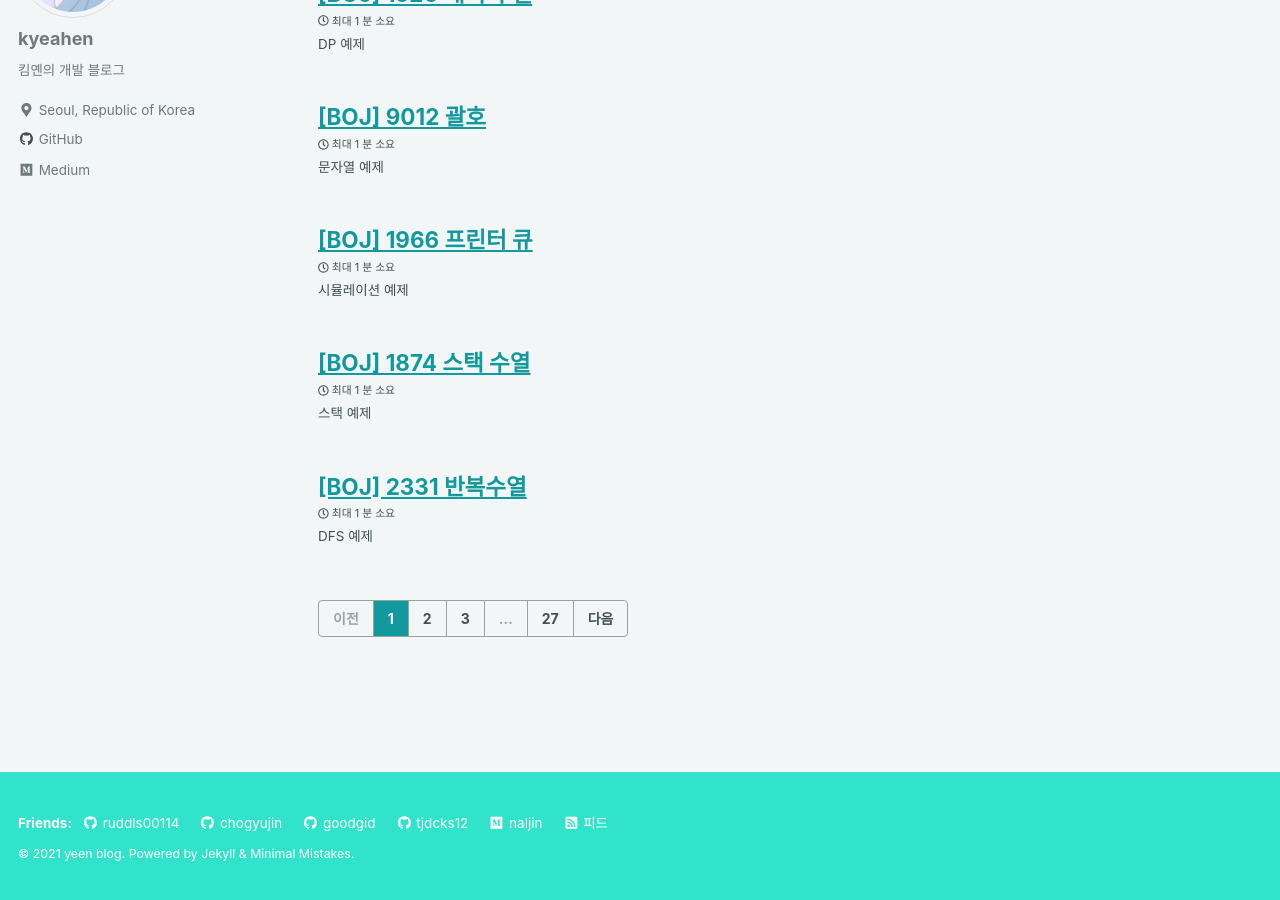
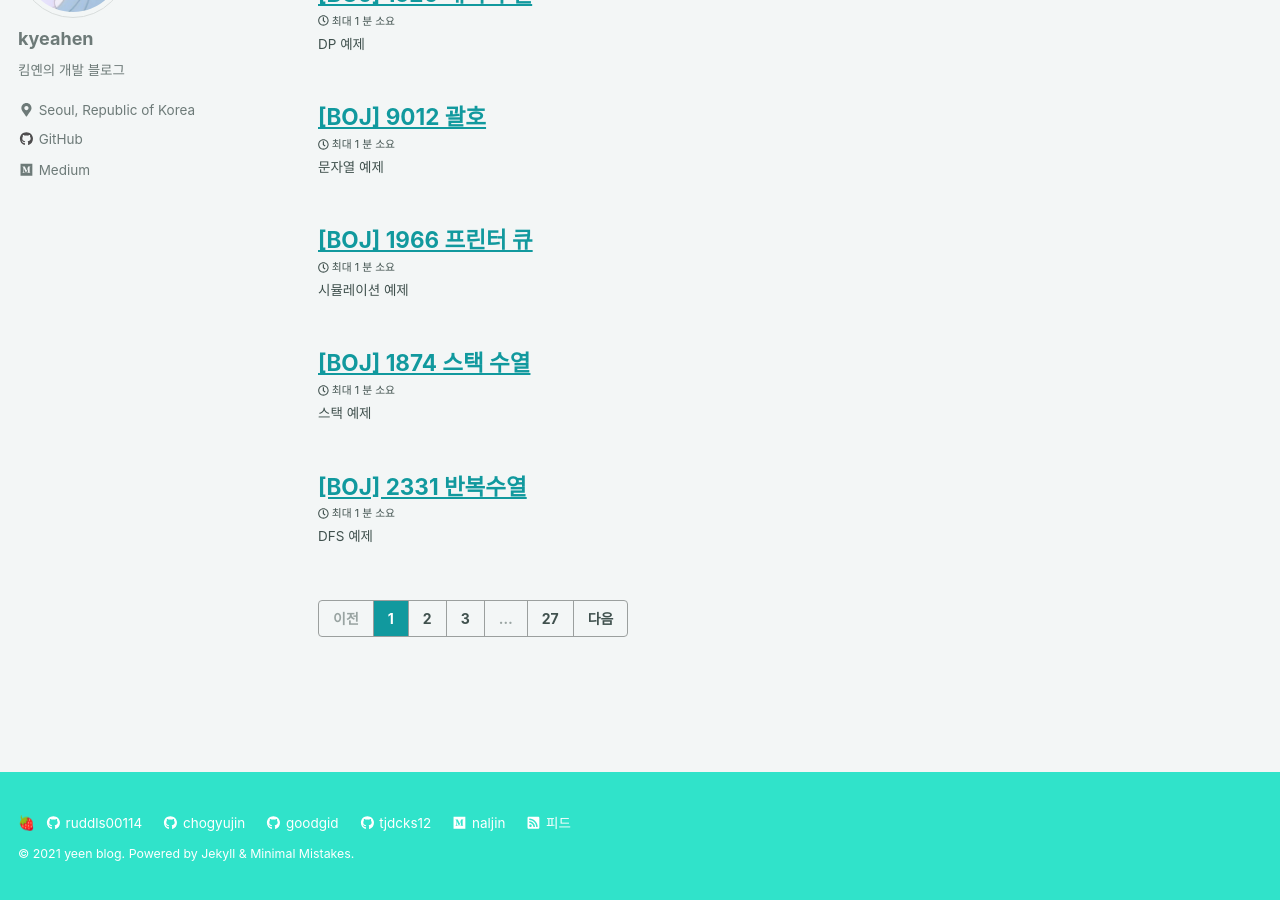
Before and after one commit to kyeahen/kyeahen.github.io, a Jekyll site: the page built from index.html, in a window 1280 px wide and 900 px high, scrolled down 183 px. Built offline with Jekyll 4.4.1, drawn with Linux system fonts in a browser that asks for light colours; cached includes are drawn as plain includes; nearby versions of some CDN libraries; the list of posts is cut into pages by our own code.

Commit message:
follow label 변경

```diff
--- a/_data/ui-text.yml
+++ b/_data/ui-text.yml
@@ -545,7 +545,7 @@ ko: &DEFAULT_KO
   comments_title             : "댓글"
   more_label                 : "더 보기"
   related_label              : "참고"
-  follow_label               : "Friends:"
+  follow_label               : "🍓"
   feed_label                 : "피드"
   powered_by                 : "Powered by"
   website_label              : "웹사이트"
```
